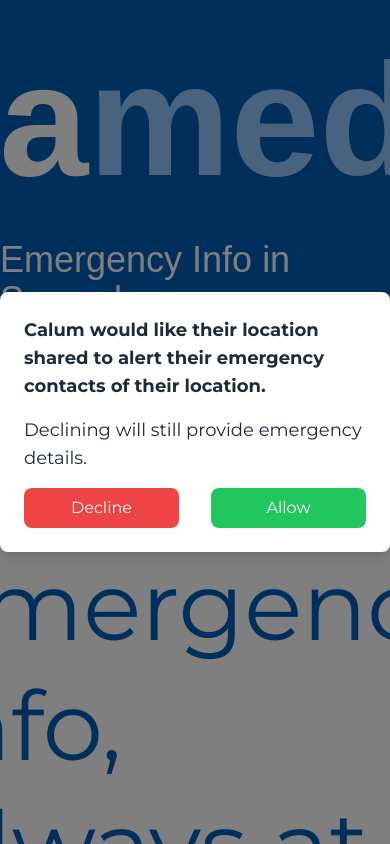
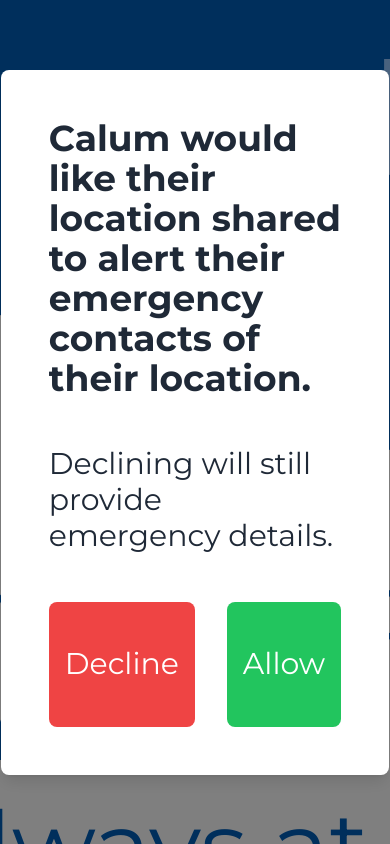
Before and after one commit to Calummullen/diamedic, a React (Vite) app in the folder frontend/: page / in a window 390 px wide. Shown: the top 844 px of the page. Built offline with nearby package versions, Linux system fonts and the light colour scheme; a web font is replaced by a local one.

Commit message:
add alert

```diff
--- a/frontend/src/components/confirm/confirm.tsx
+++ b/frontend/src/components/confirm/confirm.tsx
@@ -16,27 +16,29 @@ const ConfirmDialog: React.FC<ConfirmDialogProps> = ({
 
   return (
     <div className="fixed inset-0 flex items-center justify-center bg-black bg-opacity-50 z-50">
-      <div className="bg-white rounded-lg shadow-lg p-6 max-w-md w-full">
-        <div className="text-lg text-gray-800 flex flex-col gap-4">
-          <p className="font-bold">
+      <div className="bg-white rounded-lg shadow-lg lg:p-6 p-12 lg:max-w-md mx-12">
+        <div className="text-lg text-gray-800 flex flex-col gap-12 lg:gap-4">
+          <p className="font-bold lg:text-xl text-4xl">
             Calum would like their location shared to alert their emergency
             contacts of their location.
           </p>
 
-          <p className="">Declining will still provide emergency details.</p>
+          <p className="lg:text-lg text-3xl">
+            Declining will still provide emergency details.
+          </p>
         </div>
-        <div className="flex justify-evenly gap-6 mt-4">
+        <div className="flex justify-evenly gap-6 lg:mt-4 mt-12">
           <button
             onClick={onCancel}
-            className="bg-red-500 basis-1/2 text-white py-2 px-4 rounded-lg mr-2 hover:bg-gray-600"
+            className="bg-red-500 basis-1/2 text-white py-2 px-4 rounded-lg mr-2 hover:bg-gray-600 lg:h-fit h-[125px] w-full lg:w-fit"
           >
-            Decline
+            <p className="text-3xl lg:text-lg">Decline</p>
           </button>
           <button
             onClick={onConfirm}
             className="bg-green-500 basis-1/2 text-white py-2 px-4 rounded-lg hover:bg-blue-600"
           >
-            Allow
+            <p className="text-3xl lg:text-lg">Allow</p>
           </button>
         </div>
       </div>
```
